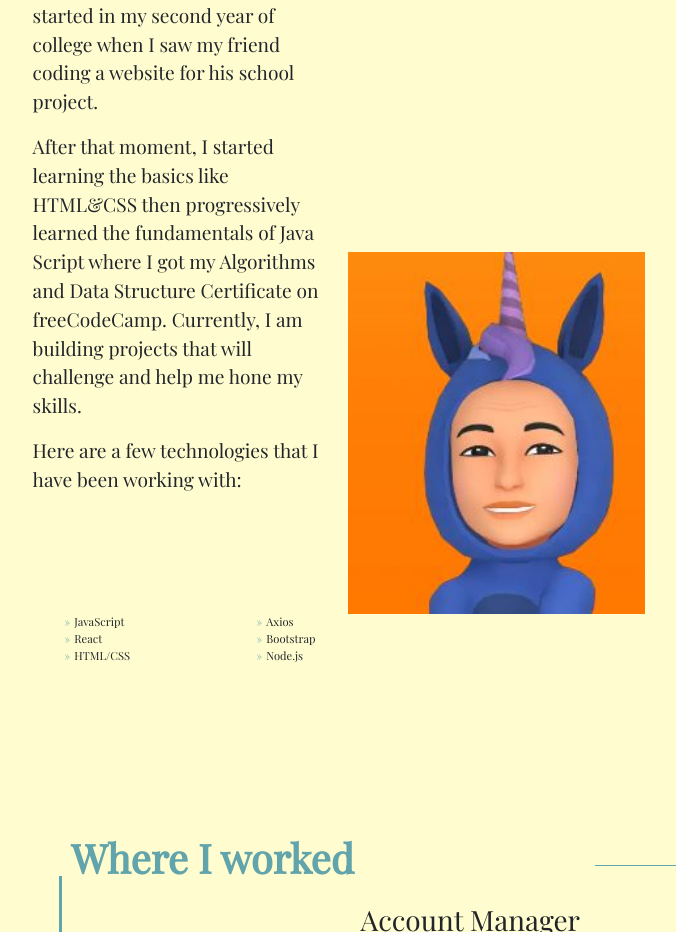
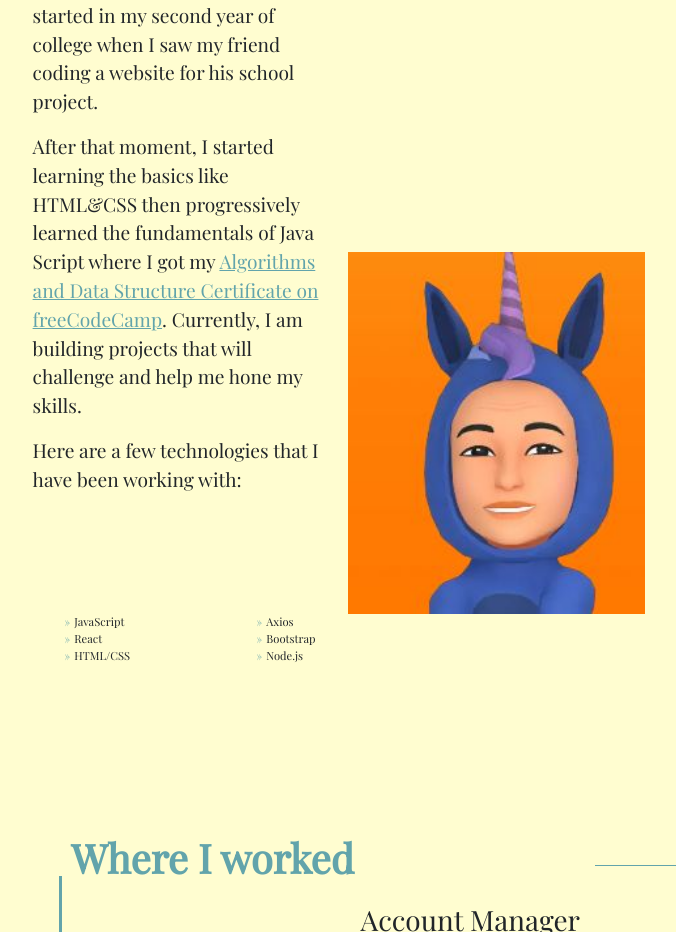
Before and after one commit to kietdang400/Porfolio-Website-React, a React (Create React App) app: page / in a window 1280 px wide. Shown: the part 986-1918 px from the top of the page, without its empty margins (325-1001 px from the left). Built offline with nearby package versions, Linux system fonts and the light colour scheme.

Commit message:
need to add fadein effect, loading page, hover effect

```diff
--- a/src/App.js
+++ b/src/App.js
@@ -9,6 +9,9 @@ import project2 from './IMG/Project2.JPG';
 import resume from './IMG/Resume.JPG';
 import profilePic from './IMG/Profile Pic.JPG';
 import { Col, Row, Button, Modal, ModalBody} from 'react-bootstrap';
+import Fade from 'reveal.js';
+
+
 
 
 
@@ -176,7 +179,7 @@ console.log(window.innerWidth)
       <Row>
         <Col className="about-content" md={5}>
          <div><p>Hi, my name is Kiet and I like building things on the internet. My interest in web development started in my second year of college when I saw my friend coding a website for his school project.</p></div>
-      <div><p> After that moment, I started learning the basics like HTML&CSS then progressively learned the fundamentals of Java Script where I got my Algorithms and Data Structure Certificate on freeCodeCamp. Currently, I am building projects that will challenge and help me hone my skills.</p></div>
+      <div><p> After that moment, I started learning the basics like HTML&CSS then progressively learned the fundamentals of Java Script where I got my <a href='https://www.freecodecamp.org/certification/KietDang/javascript-algorithms-and-data-structures' alt="certificate" style={{color:'#62a4ab'}}>Algorithms and Data Structure Certificate on freeCodeCamp</a>. Currently, I am building projects that will challenge and help me hone my skills.</p></div>
       <div><p> Here are a few technologies that I have been working with:</p></div>
         </Col>
         <Col md={7}>
```
Also changed, not shown: package.json (line endings or trailing spaces), 21 other files (tests, documents, lock files or other folders).
